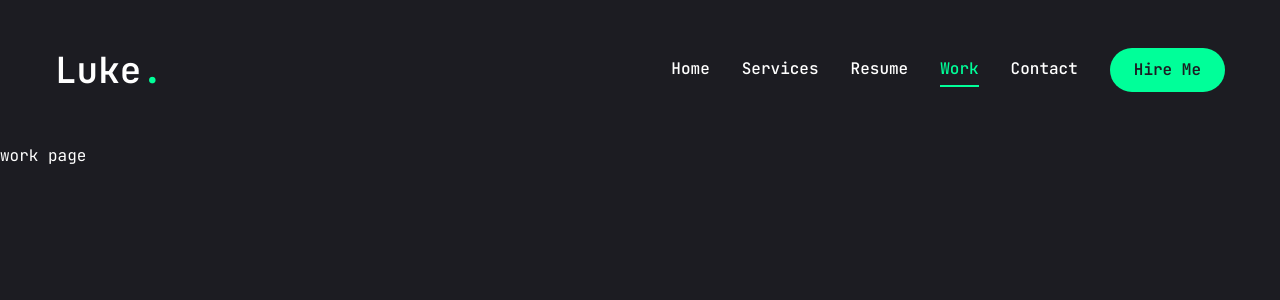
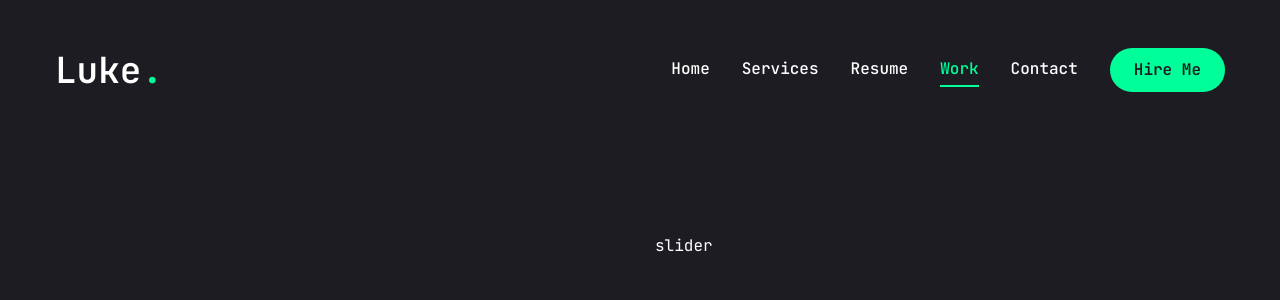
Before and after one commit to nabi-noor/portfolio-clone, a Next.js app: page /work in a window 1280 px wide. Shown: the top 300 px of the page. Built offline with nearby package versions, Linux system fonts and the light colour scheme.

Commit message:
changes made

```diff
--- a/app/work/page.jsx
+++ b/app/work/page.jsx
@@ -2,8 +2,8 @@
 
 import { motion } from "framer-motion";
 import React, { useState } from "react";
-import { Swiper, SwiperSlide } from "swiper/react"
-import "swiper/css"
+import { Swiper, SwiperSlide } from "swiper/react";
+import "swiper/css";
 import { BsArrowUpRight, BsGithub } from "react-icons/bs";
 import { Tooltip, TooltipContent, TooltipProvider, TooltipTrigger } from "@/components/ui/tooltip";
 import Link from "next/link";
@@ -42,7 +42,19 @@ const projects = [
     },
 ]
 const Work = () => {
-    return <div>work page</div>;
+    const [project, setProject] = useState(projects[0])
+    return (
+        <motion.section initial={{ opacity: 0 }} animate={{ opacity: 1 }} className="min-h-[80vh] flex flex-col justify-center py-12 xl:px-0">
+            <div className="container mx-auto">
+                <div className="flex flex-col xl:flex-row xl:gap-[30px]">
+                    <div className="w-full xl:w-[50%] xl:h-[460px] flex flex-col xl:justify-between order-2 xl:order-none">
+                        <div></div>
+                    </div>
+                    <div className="w-full xl:w-[50%]">slider</div>
+                </div>
+            </div>
+        </motion.section>
+    );
 };
 
 export default Work;
```
